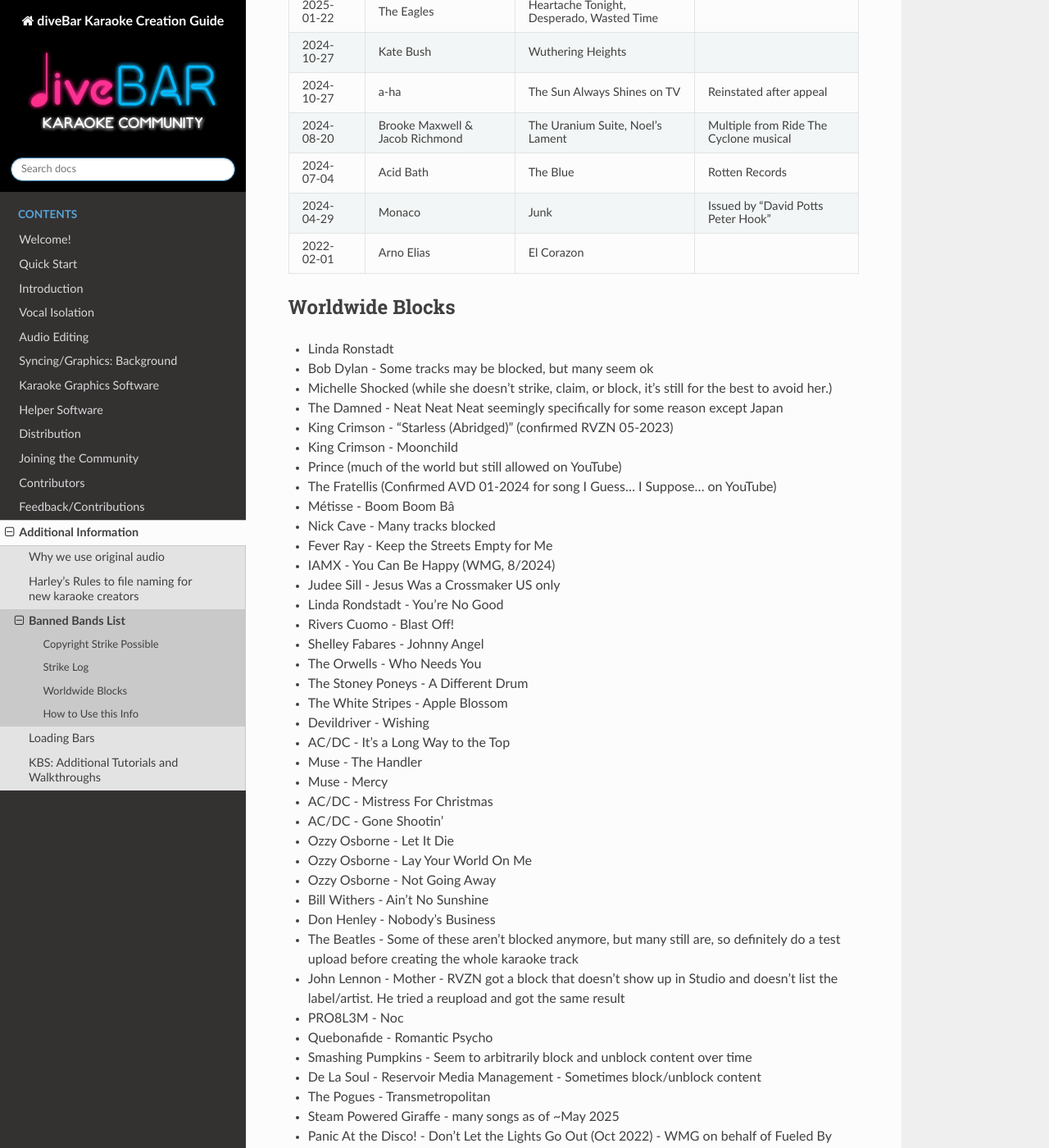
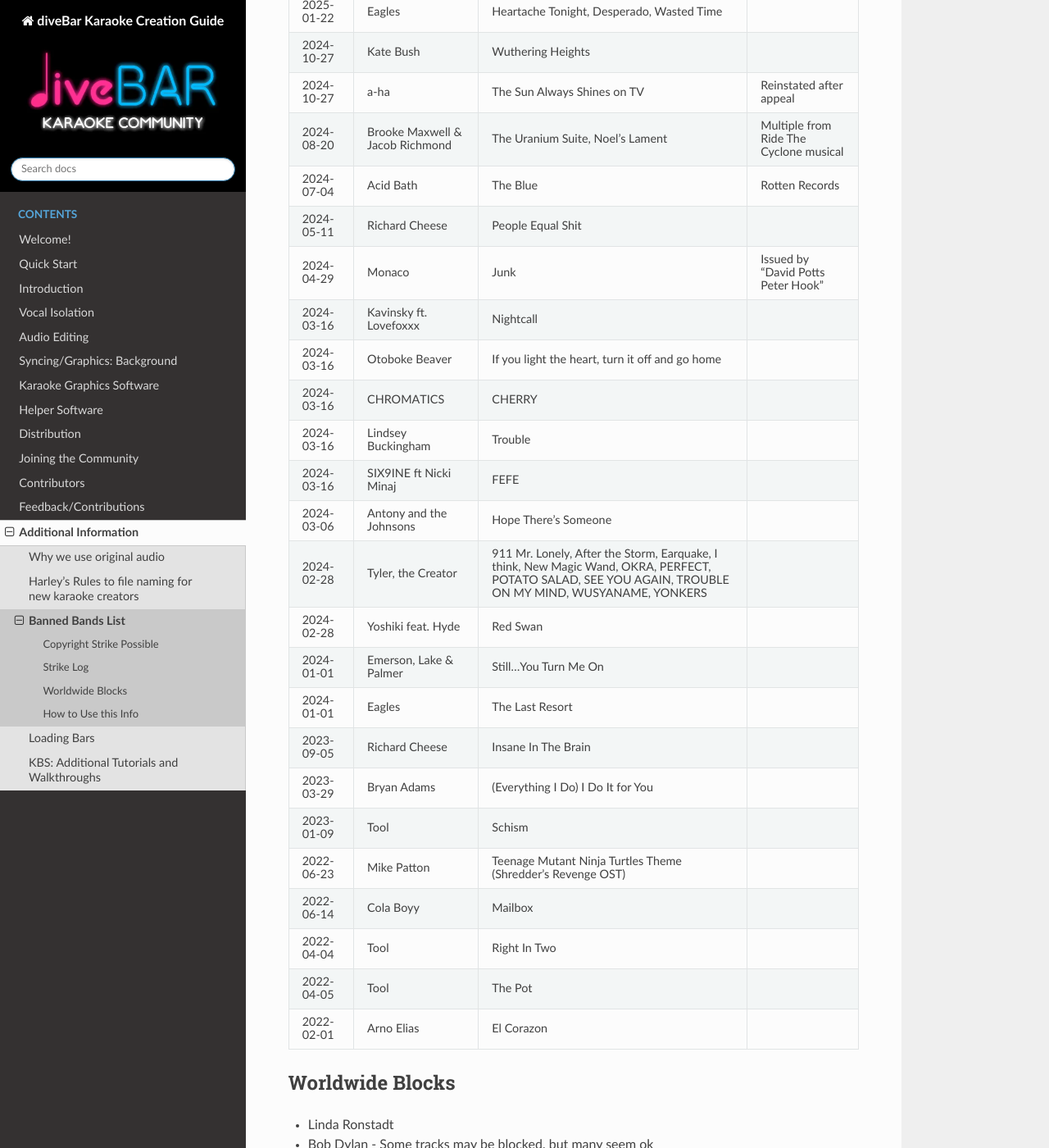
Before and after one commit to diveBarKaraoke/divebar_karaoke_creation_guide, a Sphinx documentation site: the page built from docs/banned_bands.rst, in a window 1280 px wide and 1400 px high, scrolled down 1880 px. Shown: the whole window at 82% size. Built offline with Sphinx 7.4.7 and the Read the Docs theme 3.1.0, drawn with Linux system fonts in a browser that asks for light colours.

Commit message:
More banned bands

```diff
--- a/docs/banned_bands.rst
+++ b/docs/banned_bands.rst
@@ -99,14 +99,89 @@ These are specific instances of strikes received by creators. This will likely b
      - Acid Bath
      - The Blue
      - Rotten Records
+   * - 2024-05-11
+     - Richard Cheese
+     - People Equal Shit
+     -
    * - 2024-04-29
      - Monaco
      - Junk
      - Issued by "David Potts Peter Hook"
+   * - 2024-03-16
+     - Kavinsky ft. Lovefoxxx
+     - Nightcall
+     -
+   * - 2024-03-16
+     - Otoboke Beaver
+     - If you light the heart, turn it off and go home
+     -
+   * - 2024-03-16
+     - CHROMATICS
+     - CHERRY
+     -
+   * - 2024-03-16
+     - Lindsey Buckingham
+     - Trouble
+     -
+   * - 2024-03-16
+     - SIX9INE ft Nicki Minaj
+     - FEFE
+     -
+   * - 2024-03-06
+     - Antony and the Johnsons
+     - Hope There's Someone
+     -
+   * - 2024-02-28
+     - Tyler, the Creator
+     - 911 Mr. Lonely, After the Storm, Earquake, I think, New Magic Wand, OKRA, PERFECT, POTATO SALAD, SEE YOU AGAIN, TROUBLE ON MY MIND, WUSYANAME, YONKERS
+     -
+   * - 2024-02-28
+     - Yoshiki feat. Hyde
+     - Red Swan
+     -
+   * - 2024-01-01
+     - Emerson, Lake & Palmer
+     - Still...You Turn Me On
+     -
+   * - 2024-01-01
+     - Eagles
+     - The Last Resort
+     -
+   * - 2023-09-05
+     - Richard Cheese
+     - Insane In The Brain
+     -
+   * - 2023-03-29
+     - Bryan Adams
+     - (Everything I Do) I Do It for You
+     -
+   * - 2023-01-09
+     - Tool
+     - Schism
+     -
+   * - 2022-06-23
+     - Mike Patton
+     - Teenage Mutant Ninja Turtles Theme (Shredder's Revenge OST)
+     -
+   * - 2022-06-14
+     - Cola Boyy
+     - Mailbox
+     -
+   * - 2022-04-04
+     - Tool
+     - Right In Two
+     -
+   * - 2022-04-05
+     - Tool
+     - The Pot
+     -
    * - 2022-02-01
      - Arno Elias
      - El Corazon
      -
+
+..
+   # Last added Tool - The Pot 2025-05-10 18:15 UTC
 
 Worldwide Blocks
 ----------------
```
Also changed, not shown: other parts of docs/banned_bands.rst (+1 -1 lines).
